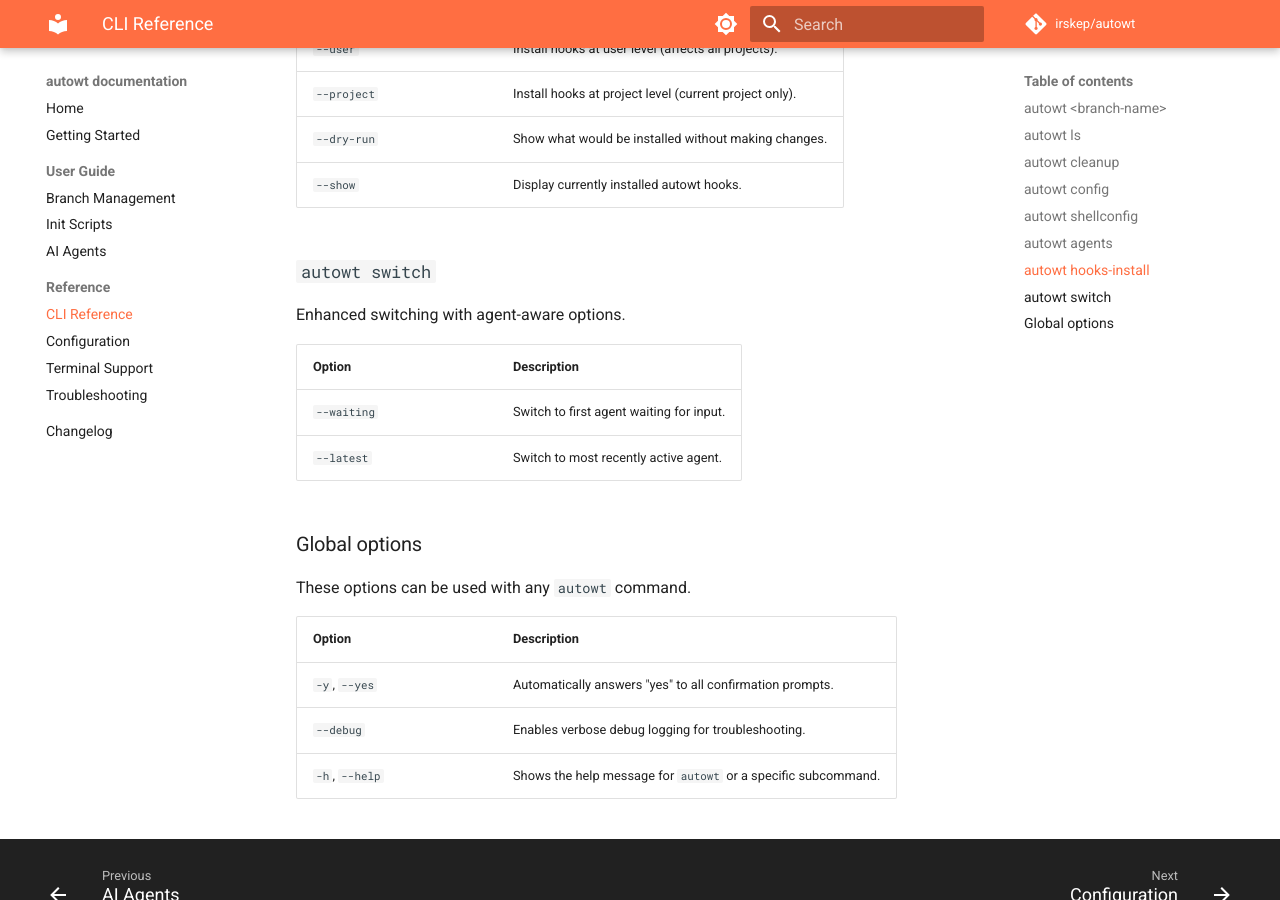
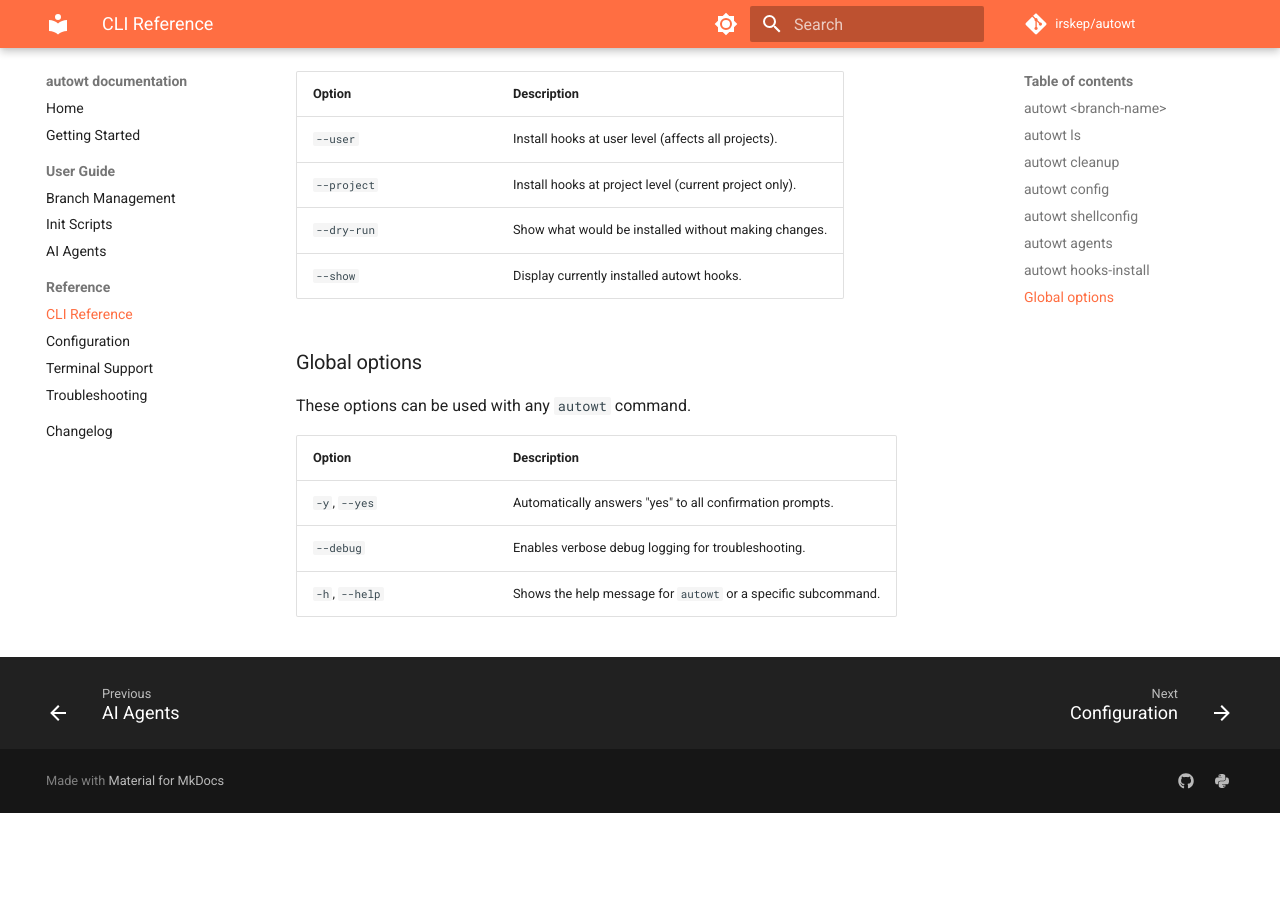
Before and after one commit to irskep/autowt, an MkDocs documentation site: the page built from docs/clireference.md, in a window 1280 px wide and 900 px high, scrolled down 2908 px. Built offline with MkDocs 1.6.1 and Material for MkDocs 9.7.7, drawn with Linux system fonts in a browser that asks for light colours; comment, search, counter and statistics services are not loaded; the version menu is left out; after the commit the page ends 3721 px from its top, so only the background shows below that; some of the changed text lies outside the part shown.

Commit message:
Merge duplicate switch command sections in CLI reference
Consolidates agent-aware switch options into the main switch command section to eliminate duplication.

🤖 Generated with [Claude Code](https://claude.ai/code)

Co-Authored-By: Claude <noreply@anthropic.com>

```diff
--- a/docs/clireference.md
+++ b/docs/clireference.md
@@ -93,17 +95,6 @@ Installs Claude Code hooks for agent monitoring. Hooks track agent status and cr
 | `--dry-run` | Show what would be installed without making changes. |
 | `--show` | Display currently installed autowt hooks. |
 
-### `autowt switch`
-
-Enhanced switching with agent-aware options.
-
-<div class="autowt-clitable-wrapper"></div>
-
-| Option | Description |
-|---|---|
-| `--waiting` | Switch to first agent waiting for input. |
-| `--latest` | Switch to most recently active agent. |
-
 ### Global options
 
 These options can be used with any `autowt` command.
```
Also changed, not shown: other parts of docs/clireference.md (+2 -0 lines).
